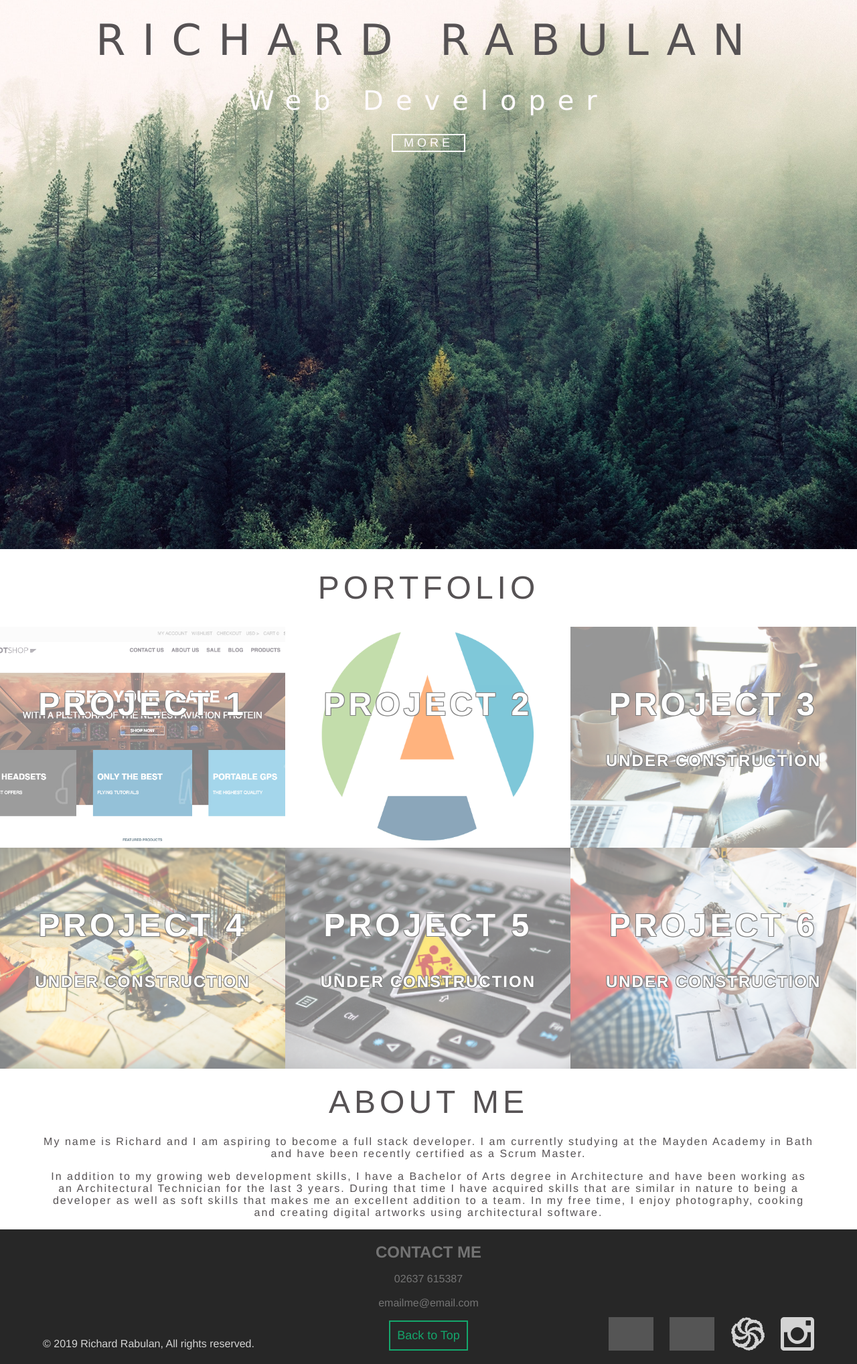
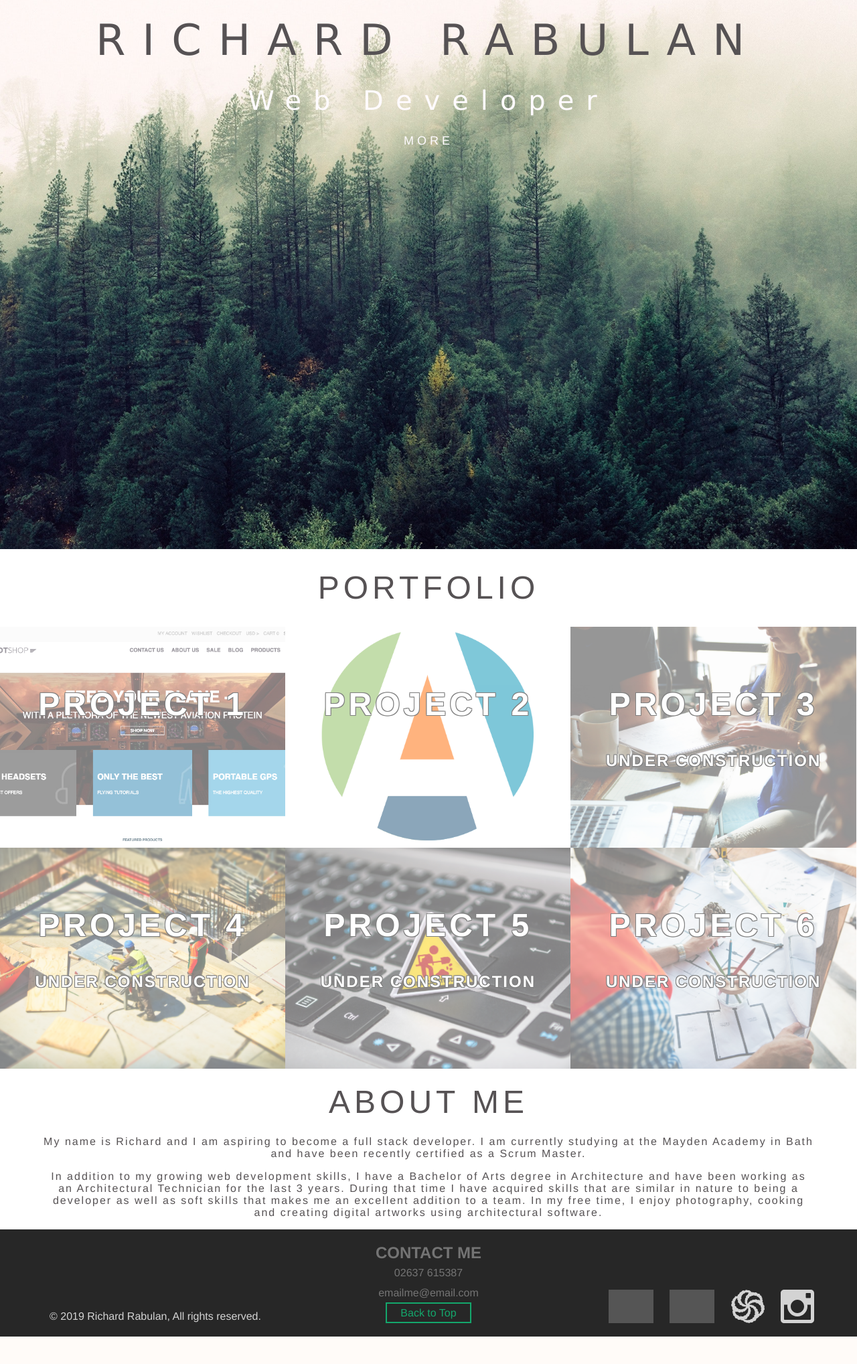
Before and after one commit to rrrichard/portfolio, a PHP site: page / in a window 1280 px wide. Shown: the part 248-2285 px from the top of the page at 67% size. After the commit the page ends 2244 px from the top, so only its background shows below. Run offline with PHP 8.4, Linux system fonts and the light colour scheme; grey boxes are pictures that could not be loaded.

Commit message:
changes made from code review, a few more left

```diff
--- a/index.html
+++ b/index.html
@@ -3,32 +3,30 @@
 <head>
     <meta charset="UTF-8">
     <title>Richard Rabulan | Web Developer</title>
-    <link rel= "stylesheet" href= "normalize.css">
-    <link rel= "stylesheet" href= "style.css">
+    <link rel= "stylesheet" type="text/css" href= "normalize.css">
+    <link rel= "stylesheet" type="text/css" href= "style.css">
 </head>
 <a name="top"></a>
 <body>
     <header class="navBar">
         <div class="container">
-            <nav>
                 <ul>
-                    <li><a href="#home">HOME</a></li>
+                    <li><a href="#top">HOME</a></li>
                     <li><a href="#about">ABOUT ME</a></li>
                     <li><a href="#feature">PORTFOLIO</a></li>
                     <li><a href="#footer">CONTACT</a></li>
                 </ul>
-            </nav>
         </div>
     </header>
     <main class="featureImage">
         <div class="container">
             <h1>RICHARD RABULAN</h1>
             <p>Web Developer</p>
-            <button><a href="#feature">MORE</a></button>
+            <a href="#feature">MORE</a>
         </div>
     </main>
     <section class="portfolio">
-        <a name="feature"></a>
+        <a id="feature" name="feature"></a>
         <div class="boxes">
             <h3>PORTFOLIO</h3>
             <div class="projectBox project1">
@@ -70,8 +68,8 @@
                 <p>02637 615387</p>
                 <p>emailme@email.com</p>
         </section>
-        <div class="container">
-            <button><a href="#top">Back to Top</a></button>
+        <div>
+            <a href="#top" class="backUp">Back to Top</a>
         </div>
         <div class="container">
             <div class="logoContainer">
--- a/style.css
+++ b/style.css
@@ -246,27 +239,40 @@ footer{
     text-align: center;
     background-color: #272727;
     width: 100%;
+    height: 160px;
 }
 
-footer button{
-    border: 2px solid #14a76c;
-    margin-bottom: 20px;
-    padding: 10px;
-    background-color: transparent;
-    color: #14a76c;
-    font-size: 18px;
+/*footer button{*/
+    /*border: 2px solid #14a76c;*/
+    /*margin-bottom: 20px;*/
+    /*padding: 10px;*/
+    /*background-color: transparent;*/
+    /*color: #14a76c;*/
+    /*font-size: 18px;*/
+/*}*/
+footer h2{
+    margin-top: 20px;
+    margin-bottom: 10px;
 }
+
+footer p{
+    margin: 10px;
+}
+
 
 footer .contact{
     padding-top: 5px;
-    text-align: center;
     color: #747474;
-    margin: 0px;
 }
 
 footer a{
     text-decoration: none;
     color: #14a76c;
+}
+footer .backUp{
+    padding: 5px 20px;
+    border: 2px solid #14a76c;
+    font-size: 16px;
 }
 
 footer a:visited{
@@ -283,13 +288,13 @@ footer a:visited{
 .logoContainer{
     float: right;
     display: inline-block;
-    margin-top: -70px;
+    margin-top: -45px;
 }
 
 .copyright{
     color: #FFFFFF;
     float: left;
-    margin-top: -40px;
+    margin-top: -15px;
     font-weight: lighter;
     opacity: 0.8;
 }
```
Also changed, not shown: other parts of style.css (+24 -17 lines).
